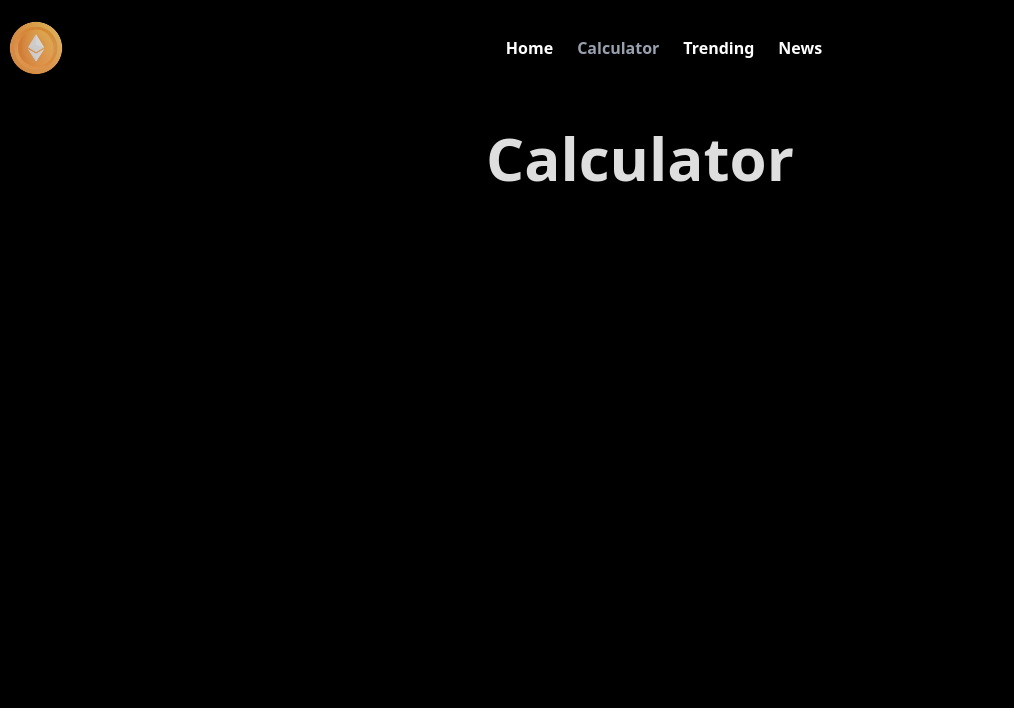
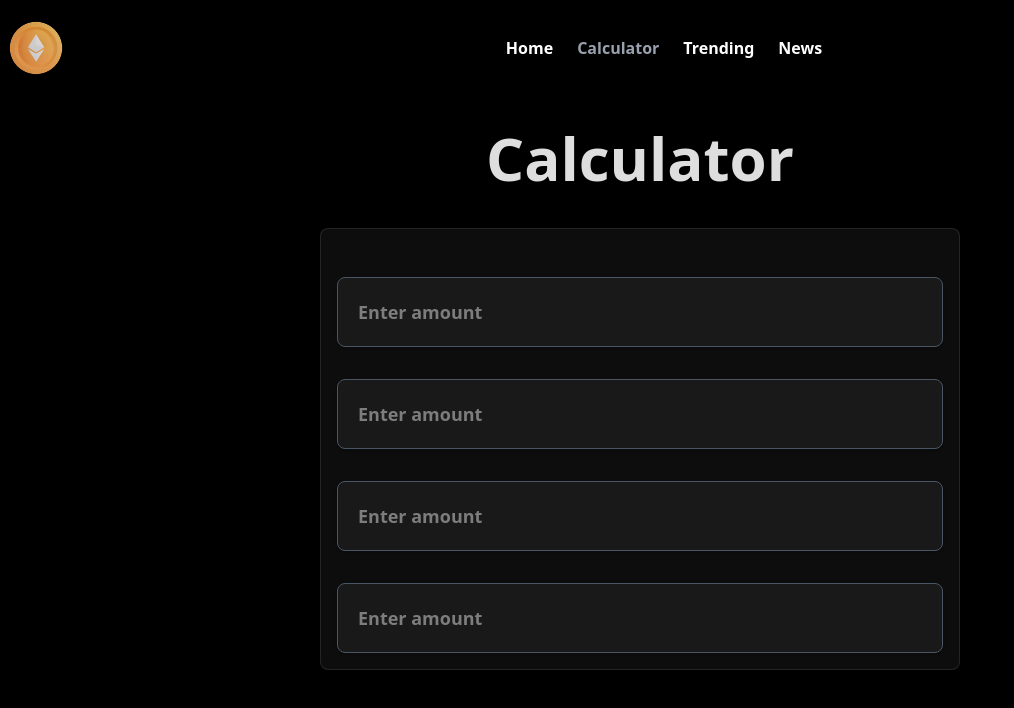
Before and after one commit to A3xxx23/A3Crypto, a React (Vite) app: page /calculator in a window 1280 px wide. Shown: the top 708 px of the page, without its empty margins (0-1014 px from the left). Built offline with nearby package versions, Linux system fonts and the light colour scheme.

Commit message:
add react select

```diff
--- a/package.json
+++ b/package.json
@@ -19,6 +19,7 @@
     "react-dom": "^19.1.0",
     "react-hot-toast": "^2.5.2",
     "react-router-dom": "^7.5.3",
+    "react-select": "^5.10.1",
     "tailwindcss": "^4.1.5"
   },
   "devDependencies": {
--- a/src/components/CalculatorCard.tsx
+++ b/src/components/CalculatorCard.tsx
@@ -1,6 +1,29 @@
 export const CalculatorCard = () => {
     return (
-        <div className="">
+        <div className="border border-white/10 bg-white/5 shadow-md mx-auto max-w-4xl rounded-lg p-4 flex flex-col justify-between hover:bg-white/10 transition-shadow duration-300">
+        <input
+            type="text"
+            className="w-full p-2 sm:p-5 bg-white/5 mt-8 border border-gray-600 rounded-lg shadow-sm focus:outline-none focus:ring-2 focus:ring-gray-600 text-lg"
+            placeholder="Enter amount"
+            />
+
+        <input
+            type="text"
+            className="w-full p-2 sm:p-5 bg-white/5 mt-8 border border-gray-600 rounded-lg shadow-sm focus:outline-none focus:ring-2 focus:ring-gray-600 text-lg"
+            placeholder="Enter amount"
+            />
+
+        <input
+            type="text"
+            className="w-full p-2 sm:p-5 bg-white/5 border mt-8 border-gray-600 rounded-lg shadow-sm focus:outline-none focus:ring-2 focus:ring-gray-600 text-lg"
+            placeholder="Enter amount"
+            />
+
+        <input
+            type="text"
+            className="w-full p-2 sm:p-5 bg-white/5 mt-8 border border-gray-600 rounded-lg shadow-sm focus:outline-none focus:ring-2 focus:ring-gray-600 text-lg"
+            placeholder="Enter amount"
+            />
 
         </div>
     )
--- a/src/components/Hero.tsx
+++ b/src/components/Hero.tsx
@@ -31,7 +31,7 @@ export const Hero = () => {
                     value={searchTerm}
                     onChange={handleSearch}
                     placeholder="Search crypto..."
-                    className="w-full p-2 sm:p-5 bg-white/4 border border-gray-300 rounded-lg shadow-sm focus:outline-none focus:ring-2 focus:ring-gray-600 text-lg"
+                    className="w-full p-2 sm:p-5 bg-white/5 border border-gray-600 rounded-lg shadow-sm focus:outline-none focus:ring-2 focus:ring-gray-600 text-lg"
                 />
                 <button className="absolute right-4 top-1/2 transform -translate-y-1/2 p-2 text-gray-500 hover:text-gray-600">
                     <IconSearch className="text-2xl" />
--- a/src/components/Table.tsx
+++ b/src/components/Table.tsx
@@ -72,7 +72,7 @@ export const Table = ({ searchTerm }: Props) => {
 
 
     return (
-        <table className="mt-12 w-full max-w-xl mx-auto border border-white/10 bg-white/3 rounded-lg overflow-hidden transition-shadow duration-300">
+        <table className="mt-12 w-full max-w-xl mx-auto border border-white/10 bg-white/5 rounded-lg overflow-hidden transition-shadow duration-300">
     <thead className=" rounded-t-lg">
         <tr className="text-center">
             <th className="px-4 py-2">Cryptocurrency</th>
```
Also changed, not shown: 1 other file (tests, documents, lock files or other folders).
